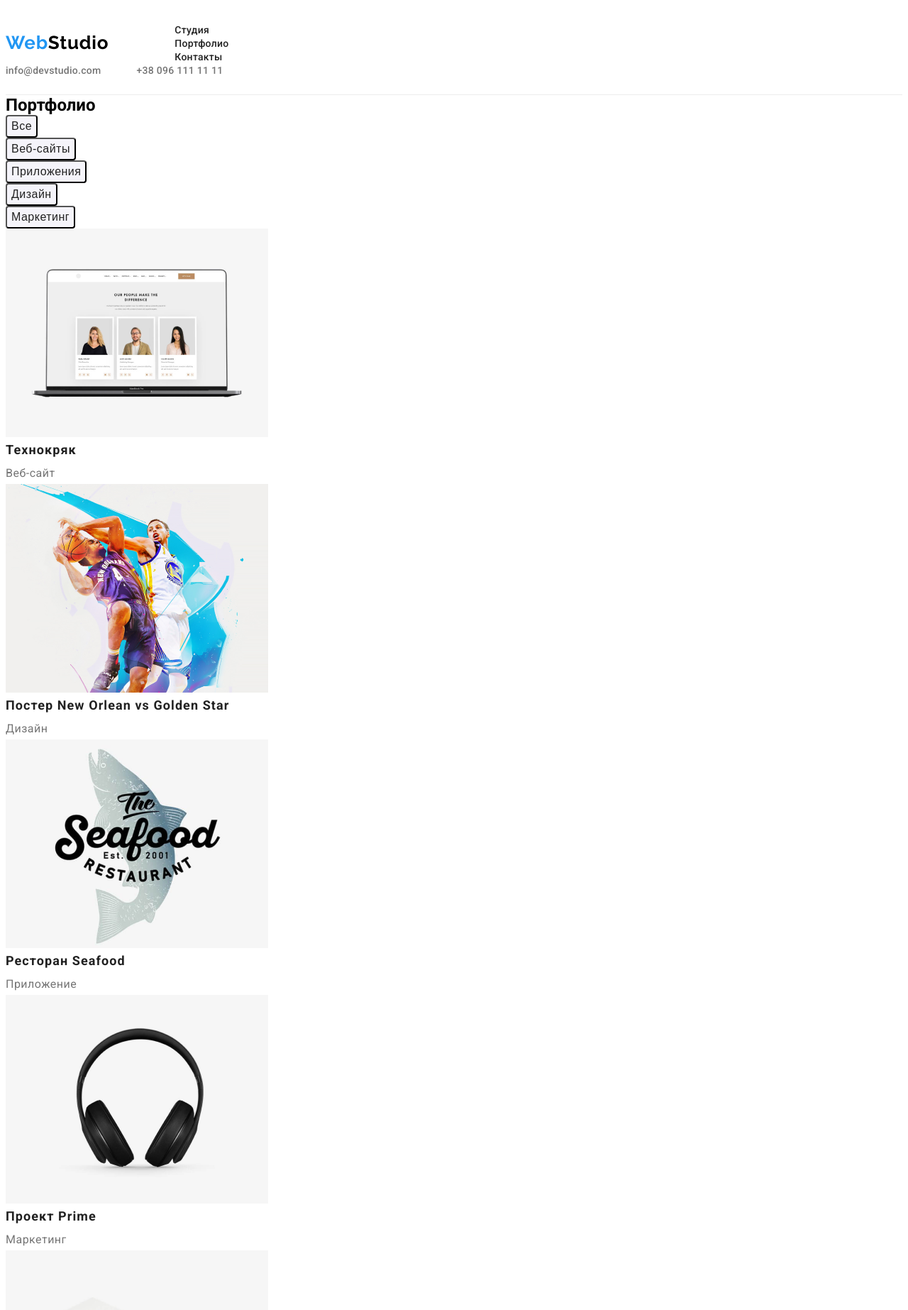
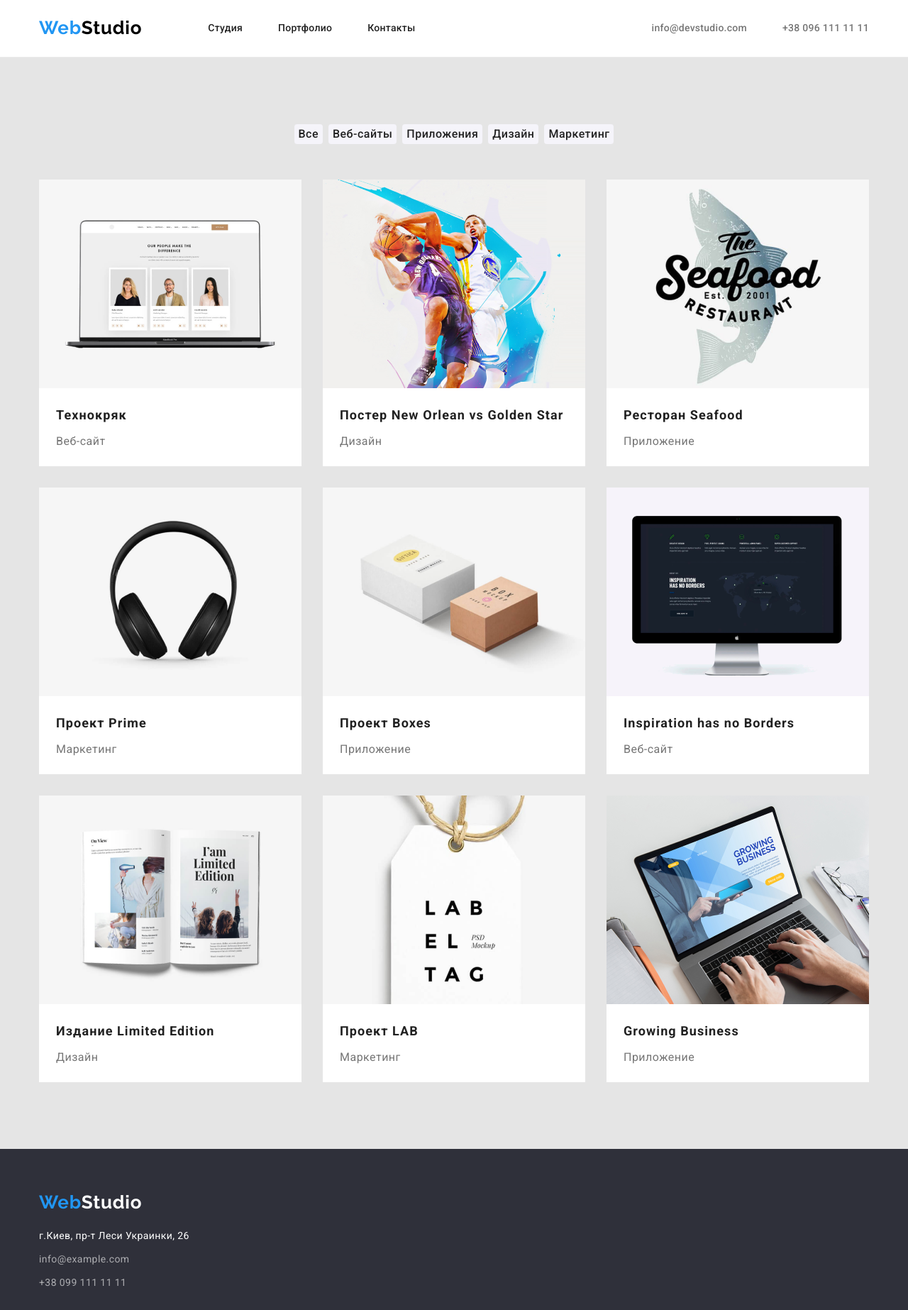
Before and after one commit to AleHug/goit-markup-hw-03, a plain HTML site: page portfolio.html in a window 1280 px wide. Shown: the top 1846 px of the page at 71% size. Drawn offline with nearby package versions, Linux system fonts and the light colour scheme.

Commit message:
Webstudio / Portfolio finishd
ready to check

```diff
--- a/css/styles.css
+++ b/css/styles.css
@@ -39,7 +39,6 @@ img {
   margin-right: auto;
   padding-left: 15px;
   padding-right: 15px;
-  outline: 2px solid red;
 }
 
 body {
@@ -50,7 +49,6 @@ body {
   background: #e5e5e5;
   padding-top: 94px;
   padding-bottom: 94px;
-  outline: 2px solid blue;
 }
 
 /*--------------- Components ---------------*/
@@ -168,7 +166,6 @@ body {
   text-transform: uppercase;
   color: var(--accent-first-color);
   margin: 0px 0px 30px;
-
 }
 
 .hero-btn {
@@ -183,7 +180,6 @@ body {
   box-shadow: 0px 4px 4px rgba(0, 0, 0, 0.15);
   border-radius: 4px;
   color: var(--accent-first-color);
-
 }
 
 .hero-btn:hover,
@@ -311,11 +307,11 @@ body {
 }
 
 .logo-footer {
-    margin-bottom: 20px;
+  margin-bottom: 20px;
 }
 
 .contact-intem:not(:last-child) {
-    margin-bottom: 9px;
+  margin-bottom: 9px;
 }
 
 .footer-address {
@@ -339,8 +335,17 @@ body {
 
 /*--------------- /Footer ---------------*/
 
+/*--------------- Portfolio ---------------*/
 
-/*--------------- Portfolio ---------------*/
+.menu-list {
+  display: flex;
+  justify-content: center;
+}
+
+.menu-intem:not(:last-child) {
+  margin-right: 8px;
+  margin-bottom: 50px;
+}
 
 .menu-btn {
   font-weight: 500;
@@ -349,6 +354,7 @@ body {
   letter-spacing: 0.03em;
   cursor: pointer;
   background: #f5f4fa;
+  border: none;
   border-radius: 4px;
   color: var(--accent-fouhrt-color);
 }
@@ -362,6 +368,11 @@ body {
   border-radius: 4px;
 }
 
+.gallery-item {
+  width: 370px;
+  background: #ffffff;
+}
+
 /*--------------- /Portfolio ---------------*/
 
 /*--------------- Portfolio gallery---------------*/
@@ -372,6 +383,7 @@ body {
   line-height: 2;
   letter-spacing: 0.06em;
   color: var(--accent-fouhrt-color);
+  padding: 20px 0 4px 24px;
 }
 
 .gallery-description {
@@ -379,6 +391,19 @@ body {
   line-height: 1.88;
   letter-spacing: 0.03em;
   color: var(--accent-third-color);
+  padding: 0 0 20px 24px;
 }
 
+.gallery-list {
+  display: flex;
+  flex-wrap: wrap;
+  margin-top: -30px;
+  margin-left: -30px;
+}
+
+.gallery-item {
+  margin-top: 30px;
+  margin-left: 30px;
+  flex-basis: calc((100% - 90px) / 3);
+}
 /*--------------- /Portfolio gallery---------------*/
--- a/portfolio.html
+++ b/portfolio.html
@@ -1,41 +1,64 @@
 <!DOCTYPE html>
 <html lang="en">
   <head>
-    <meta charset="UTF-8">
-    <meta http-equiv="X-UA-Compatible" content="IE=edge">
-    <meta name="viewport" content="width=device-width, initial-scale=1.0">
+    <meta charset="UTF-8" />
+    <meta http-equiv="X-UA-Compatible" content="IE=edge" />
+    <meta name="viewport" content="width=device-width, initial-scale=1.0" />
     <title>Goit HW | Webstudio | Portfolio </title>
-    <link rel="preconnect" href="https://fonts.googleapis.com">
-<link rel="preconnect" href="https://fonts.gstatic.com" crossorigin>
-<link href="https://fonts.googleapis.com/css2?family=Montserrat:wght@400;700&family=Raleway:wght@700&family=Roboto:wght@400;500;700;900&display=swap" rel="stylesheet">
+    <link rel="preconnect" href="https://fonts.googleapis.com" />
+    <link rel="preconnect" href="https://fonts.gstatic.com" crossorigin />
+    <link rel="preconnect" href="https://fonts.googleapis.com" />
+    <link rel="preconnect" href="https://fonts.gstatic.com" crossorigin />
+    <link
+      href="https://fonts.googleapis.com/css2?family=Raleway:wght@700&family=Roboto:wght@400;500;700;900&display=swap"
+      rel="stylesheet"
+    />
+    <link
+      rel="stylesheet"
+      href="https://cdnjs.cloudflare.com/ajax/libs/modern-normalize/1.1.0/modern-normalize.min.css"
+      integrity="sha512-wpPYUAdjBVSE4KJnH1VR1HeZfpl1ub8YT/NKx4PuQ5NmX2tKuGu6U/JRp5y+Y8XG2tV+wKQpNHVUX03MfMFn9Q=="
+      crossorigin="anonymous"
+      referrerpolicy="no-referrer"
+    />
     <link rel="stylesheet" href="./css/styles.css" />
   </head>
   <body>
     <!-- Head side -->
     <header class="page-header">
+      <div class="container page-header-container">
         <nav class="page-navigation">
           <a class="logo" href="index.html">Web<span class="black">Studio</span></a>
 
-        <ul class="navi list">
+          <ul class="navi-list list">
             <li class="navi-intem">
-            <a class="navi-link link" href="#studio">Студия</a></li>
+              <a class="navi-link link" href="#studio">Студия</a>
+            </li>
             <li class="navi-intem">
-            <a class="navi-link link" href="#portfolio">Портфолио</a></li>
+              <a class="navi-link link" href="./portfolio.html">Портфолио</a>
+            </li>
             <li class="navi-intem">
-            <a class="navi-link link" href="#contact">Контакты</a></li>
+              <a class="navi-link link" href="#contact">Контакты</a>
+            </li>
           </ul>
         </nav>
 
         <ul class="heder-list list">
-        <li><a class="heder-mail link" href="mailto:info@devstudio.com">info@devstudio.com</a></li>
-        <li><a class="heder-tel link" href="tel:+380961111111">+38 096 111 11 11</a></li>
+          <li class="header-intem">
+            <a class="heder-mail link" href="mailto:info@devstudio.com">info@devstudio.com</a>
+          </li>
+          <li class="header-intem">
+            <a class="heder-tel link" href="tel:+380961111111">+38 096 111 11 11</a>
+          </li>
         </ul>
+      </div>
     </header>
+
     <!-- Main -->
     <main class="main-page">
-      <section class="portfolio">
       <!-- Portfolio -->
-        <h1 class="portvolio-title">Портфолио</h1>
+      <section class="section">
+        <div class="container">
+          <!--<h1 class="portvolio-title">Портфолио</h1>-->
           <ul class="menu-list list">
             <li class="menu-intem">
               <button class="menu-btn" type="button">Все</button>
@@ -101,27 +124,35 @@
             <p class="gallery-description">Приложение</p>
           </li>
         </ul>
+        </div>
       </section>
     </main>
      <!-- Footer -->
     <footer class="footer">
-      <a class="logo" href="index.html">Web<span class="white">Studio</span></a>
+      <div class="container">
+        <div class="logo-footer">
+          <a class="logo" href="./">Web<span class="white">Studio</span></a>
+        </div>
         <address class="address">
           <ul class="address-list list">
-          <li class="kontakt-intem">
-            <a class="footer-address link"
+            <li class="contact-intem">
+              <a
+                class="footer-address link"
                 href="https://goo.gl/maps/JDC9qvks9vjyVcRY7"
                 target="_blank"
                 rel="noopener noreferrer"
                 >г.Киев, пр-т Леси Украинки, 26</a
               >
             </li>
-          <li class="kontakt-intem">
-            <a class="footer-mail link" href="mailto:info@example.com">info@example.com</a></li>
-          <li class="kontakt-intem">
-            <a class="footer-tel link" href="tel:+380991111111">+38 099 111 11 11</a></li>
+            <li class="contact-intem">
+              <a class="footer-mail link" href="mailto:info@example.com">info@example.com</a>
+            </li>
+            <li class="contact-intem">
+              <a class="footer-tel link" href="tel:+380991111111">+38 099 111 11 11</a>
+            </li>
           </ul>
         </address>
+      </div>
     </footer>
 </body>
 </html>
```
Lines whose indentation alone changed are shown as unchanged.
